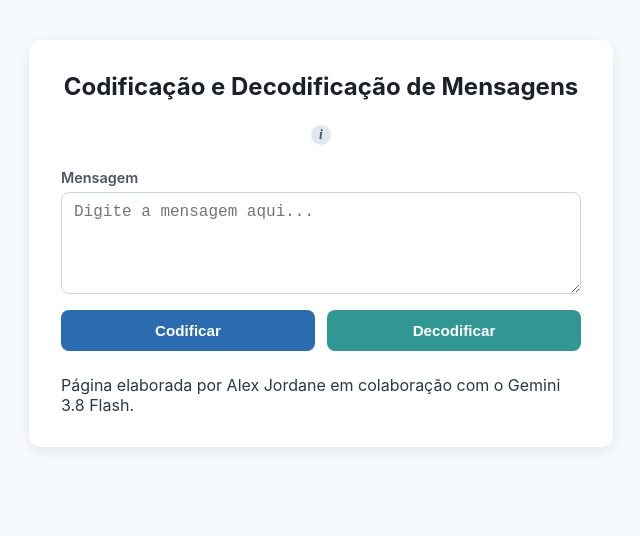
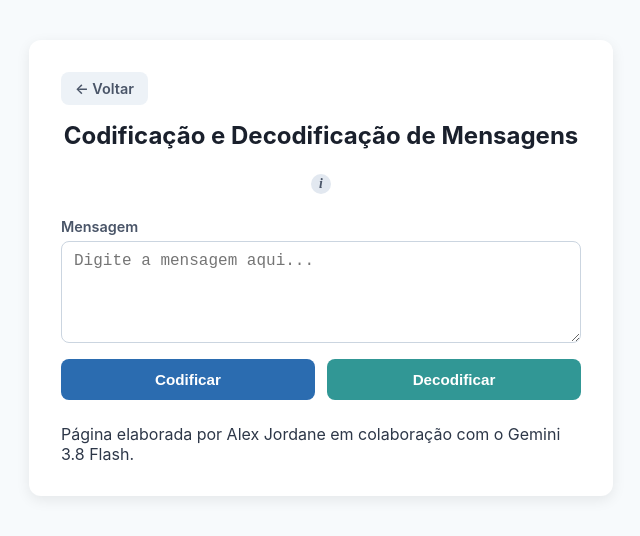
Before and after one commit to AlexJordane/Criptografia, a plain HTML site: page cripto2.html in a window 1280 px wide. Shown: the whole page, without its empty margins (319-959 px from the left). Drawn offline with nearby package versions, Linux system fonts and the light colour scheme.

Commit message:
Inserção do botão voltar

```diff
--- a/cripto2.html
+++ b/cripto2.html
@@ -246,12 +246,33 @@
             color: #9b2c2c;
             border-left-color: #e53e3e;
         }
+
+        .btn-voltar {
+            display: inline-flex;
+            align-items: center;
+            gap: 6px;
+            text-decoration: none;
+            font-size: 0.9rem;
+            font-weight: 600;
+            color: #4a5568;
+            background-color: #edf2f7;
+            padding: 8px 14px;
+            border-radius: 8px;
+            margin-bottom: 16px;
+            transition: background-color 0.2s, color 0.2s;
+        }
+
+        .btn-voltar:hover {
+            background-color: #e2e8f0;
+            color: #1a202c;
+        }
     </style>
 </head>
 
 <body>
 
     <div class="card">
+        <a href="index.html" class="btn-voltar">&larr; Voltar</a>
         <h1>Codificação e Decodificação de Mensagens</h1>
         <div class="subtitulo-container">
             <div class="tooltip-wrapper">
```
Also changed, not shown: cripto.html (+21 -0 lines).
